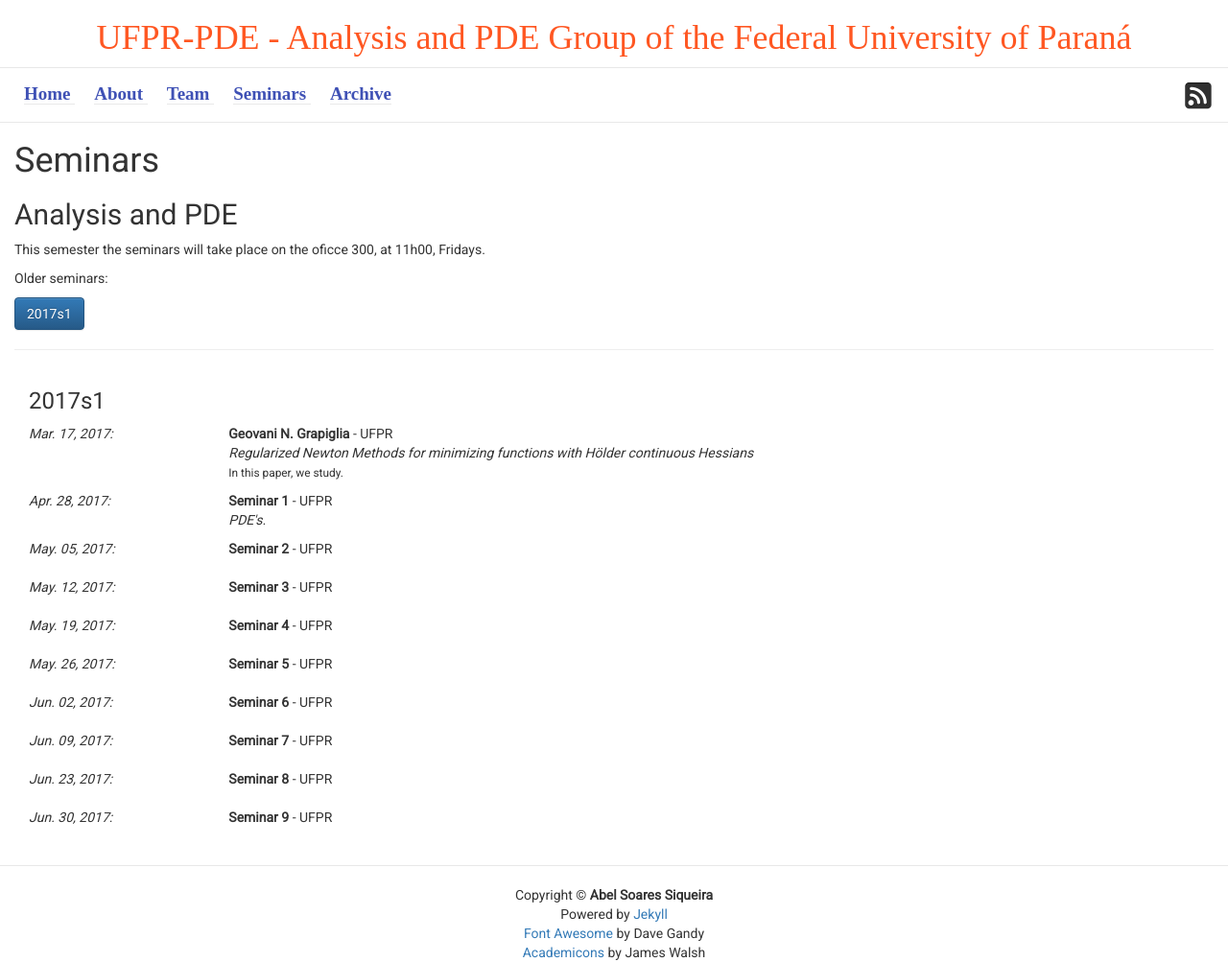
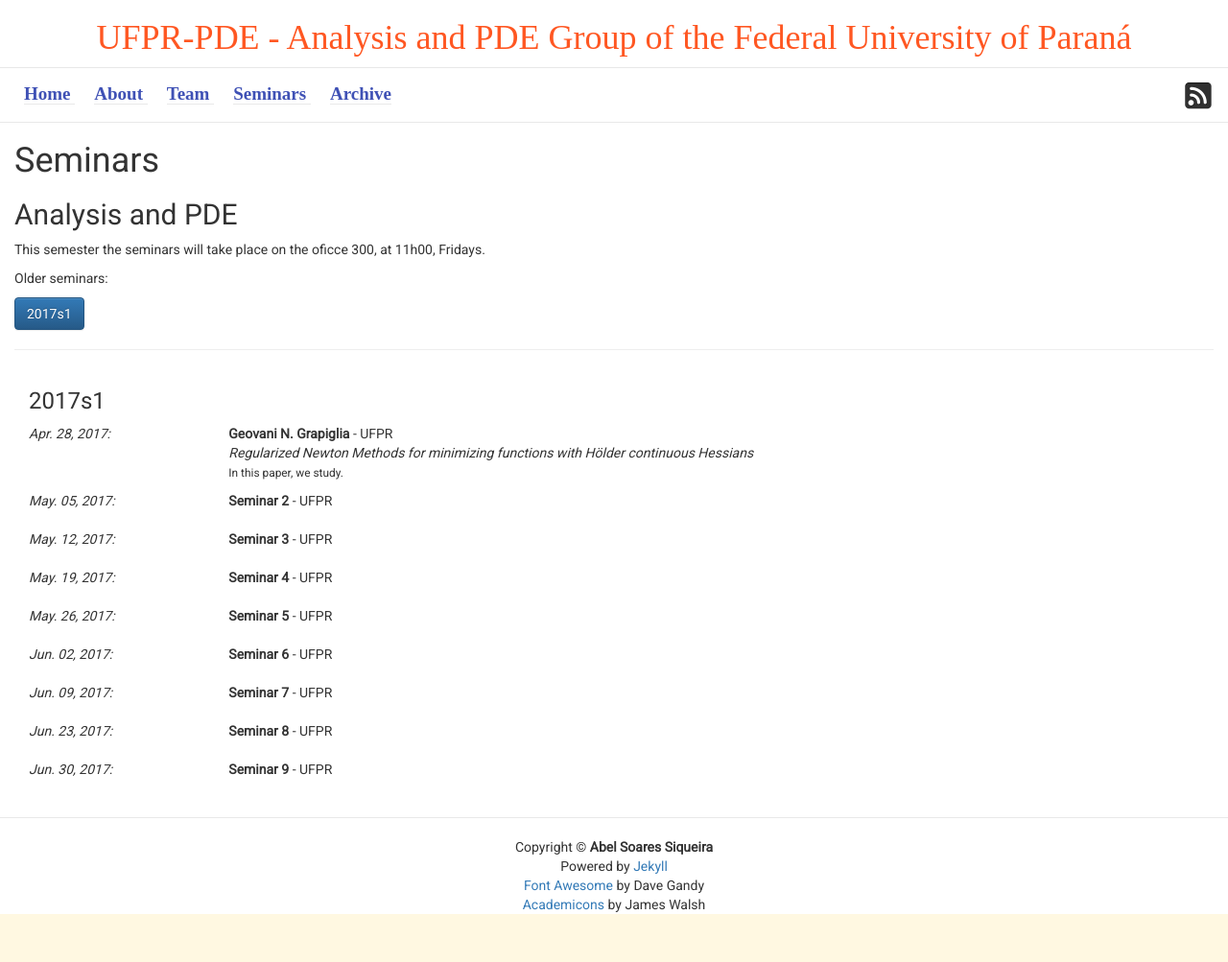
Before and after one commit to ufpr-pde/ufpr-opt.github.io, a Jekyll site: the page built from d_seminars.md, in a window 1280 px wide. Shown: the whole page at 96% size. Built offline with Jekyll 4.4.1, drawn with Linux system fonts in a browser that asks for light colours; some web fonts are replaced; after the commit the page ends 953 px from its top, so only the background shows below that.

Commit message:
Update seminars.yml

```diff
--- a/_data/seminars.yml
+++ b/_data/seminars.yml
@@ -1,19 +1,11 @@
 
 - author: Geovani N. Grapiglia
-  date: 2017-03-17
+  date: 2017-04-28
   semester: 2017s1
   affiliation: UFPR
   title: Regularized Newton Methods for minimizing functions with Hölder continuous Hessians
   abstract: >
     In this paper, we study.
-
-
-- author: Seminar 1
-  date: 2017-04-28
-  semester: 2017s1
-  affiliation: UFPR
-  title: PDE's.
-
 
 
 - author: Seminar 2
```
